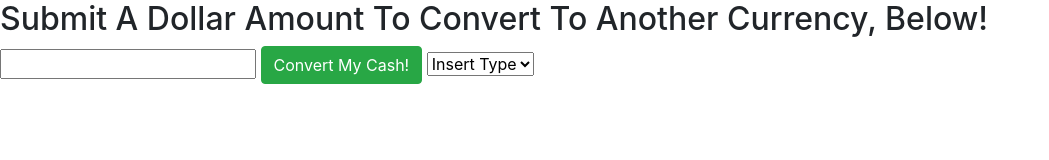
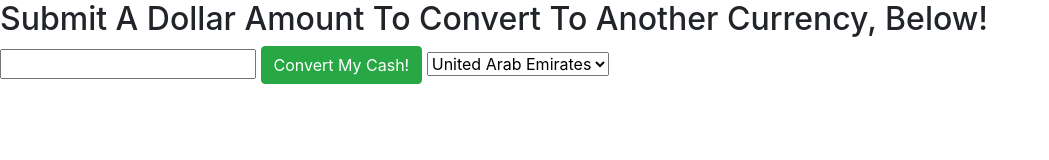
Before and after one commit to TonyBoy56/ruby-friday_project6, a website built with webpack: page src/index.html in a window 1280 px wide. Shown: the whole page, without its empty margins (0-1049 px from the left). Built offline with nearby package versions, Linux system fonts and the light colour scheme.

Commit message:
give each select option different currency types.

```diff
--- a/src/index.html
+++ b/src/index.html
@@ -10,11 +10,11 @@
     <button type="submit" class="btn btn-success">Convert My Cash!</button>
 
     <select id="convert">
-      <option value="">Insert Type</option>
-      <option value="">Insert Type</option>
-      <option value="">Insert Type</option>
-      <option value="">Insert Type</option>
-      <option value="">Insert Type</option>
+      <option value="AED">United Arab Emirates</option>
+      <option value="BSD">Bahamian Dollar</option>
+      <option value="CAD">Canadian Dollar</option>
+      <option value="CLP">Chilean Peso</option>
+      <option value="COP">Colombian Peso</option>
     </select>
   </form>
   <div id="output"></div>
```
